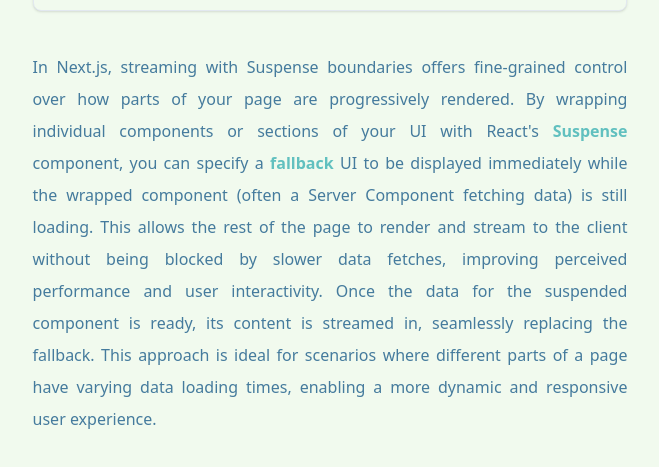
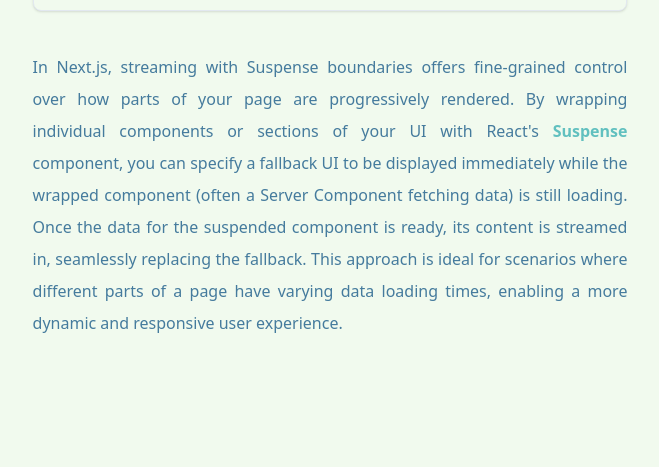
Before and after one commit to cragtok/next_js_features_app, a Next.js app: page /streaming/suspense in a window 1280 px wide. Shown: the part 929-1396 px from the top of the page, without its empty margins (310-969 px from the left). After the commit the page ends 1308 px from the top, so only its background shows below. Built offline with nearby package versions, Linux system fonts and the light colour scheme.

Commit message:
feat: change text for /streaming/suspense page

```diff
--- a/app/streaming/suspense/page.tsx
+++ b/app/streaming/suspense/page.tsx
@@ -43,18 +43,14 @@ function Page() {
                     progressively rendered. By wrapping individual components or
                     sections of your UI with React&apos;s{" "}
                     <TextAccentWrapper>Suspense</TextAccentWrapper> component,
-                    you can specify a{" "}
-                    <TextAccentWrapper>fallback</TextAccentWrapper> UI to be
-                    displayed immediately while the wrapped component (often a
-                    Server Component fetching data) is still loading. This
-                    allows the rest of the page to render and stream to the
-                    client without being blocked by slower data fetches,
-                    improving perceived performance and user interactivity. Once
-                    the data for the suspended component is ready, its content
-                    is streamed in, seamlessly replacing the fallback. This
-                    approach is ideal for scenarios where different parts of a
-                    page have varying data loading times, enabling a more
-                    dynamic and responsive user experience.
+                    you can specify a fallback UI to be displayed immediately
+                    while the wrapped component (often a Server Component
+                    fetching data) is still loading. Once the data for the
+                    suspended component is ready, its content is streamed in,
+                    seamlessly replacing the fallback. This approach is ideal
+                    for scenarios where different parts of a page have varying
+                    data loading times, enabling a more dynamic and responsive
+                    user experience.
                 </ParagraphWrapper>
             </SectionWrapper>
         </PageWrapper>
```
